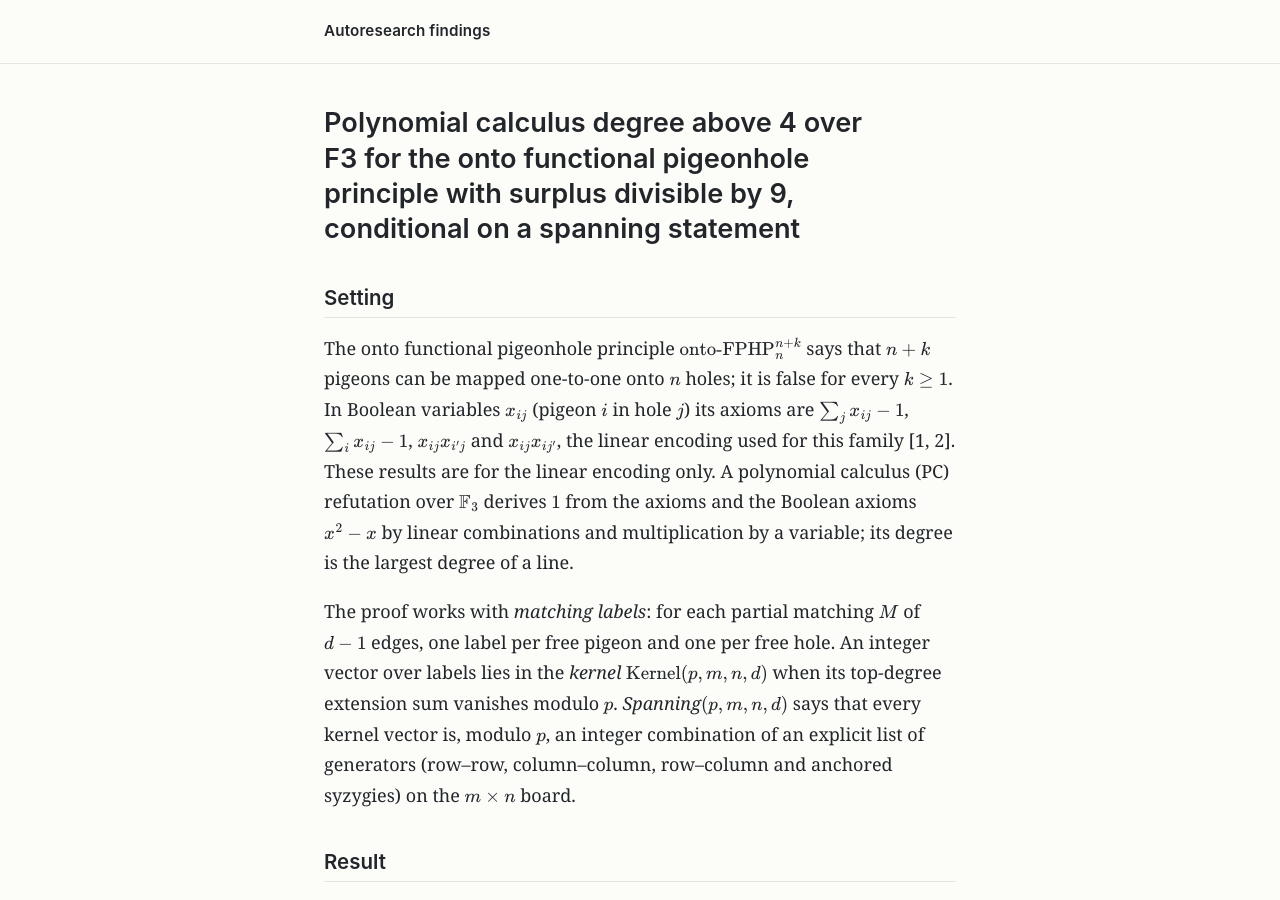
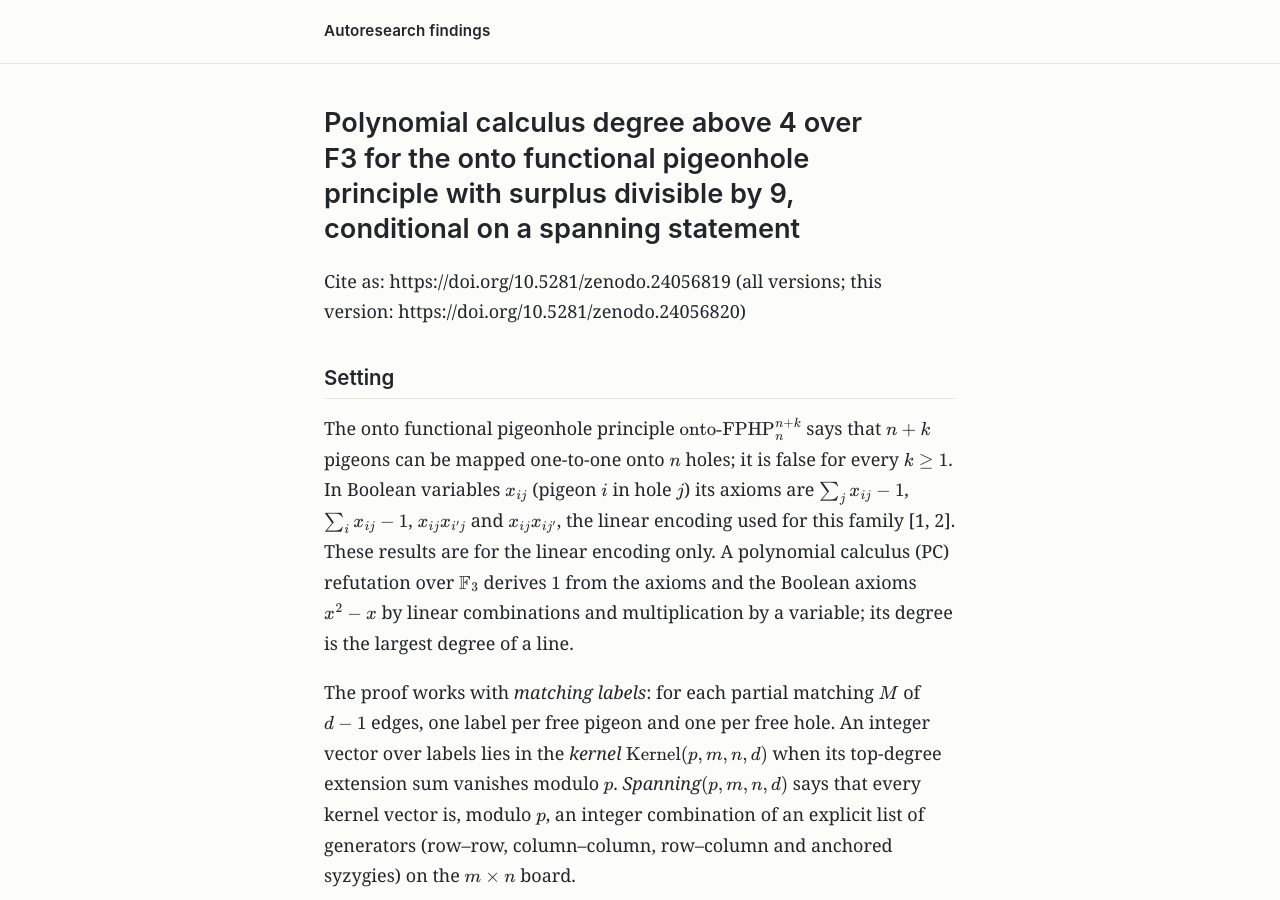
Before and after one commit to kodakodapa/autoresearch-findings, a Jekyll site: the page built from findings/conditional-pc-degree-four-onto-fphp-surplus-9.md, in a window 1280 px wide and 900 px high. Built offline with Jekyll 4.4.1, drawn with Linux system fonts in a browser that asks for light colours.

Commit message:
Record Zenodo DOIs

```diff
--- a/findings/conditional-pc-degree-four-onto-fphp-surplus-9.md
+++ b/findings/conditional-pc-degree-four-onto-fphp-surplus-9.md
@@ -1,10 +1,12 @@
 ---
 layout: default
 title: "Polynomial calculus degree above 4 over F3 for the onto functional pigeonhole principle with surplus divisible by 9, conditional on a spanning statement"
-scholar: {"citation_title": "Polynomial calculus degree above 4 over F3 for the onto functional pigeonhole principle with surplus divisible by 9, conditional on a spanning statement", "citation_author": "Lindheim, Bj\u00f6rn", "citation_publication_date": "2026/11/08", "citation_abstract_html_url": "https://kodakodapa.github.io/autoresearch-findings/findings/conditional-pc-degree-four-onto-fphp-surplus-9.html", "citation_pdf_url": "https://kodakodapa.github.io/autoresearch-findings/claims/conditional-pc-degree-four-onto-fphp-surplus-9/paper.pdf"}
+scholar: {"citation_title": "Polynomial calculus degree above 4 over F3 for the onto functional pigeonhole principle with surplus divisible by 9, conditional on a spanning statement", "citation_author": "Lindheim, Bj\u00f6rn", "citation_publication_date": "2026/11/08", "citation_abstract_html_url": "https://kodakodapa.github.io/autoresearch-findings/findings/conditional-pc-degree-four-onto-fphp-surplus-9.html", "citation_pdf_url": "https://kodakodapa.github.io/autoresearch-findings/claims/conditional-pc-degree-four-onto-fphp-surplus-9/paper.pdf", "citation_doi": "10.5281/zenodo.24056820"}
 ---
 
 # Polynomial calculus degree above 4 over F3 for the onto functional pigeonhole principle with surplus divisible by 9, conditional on a spanning statement
+
+Cite as: https://doi.org/10.5281/zenodo.24056819 (all versions; this version: https://doi.org/10.5281/zenodo.24056820)
 
 <!-- owner-summary -->
 ## Setting
```
Also changed, not shown: _posts/2026-11-08-conditional-pc-degree-four-onto-fphp-surplus-9.md (+3 -1 lines), claims/conditional-pc-degree-four-onto-fphp-surplus-9/claim.md (+2 -0 lines), claims/conditional-pc-degree-four-onto-fphp-surplus-9/manifest.json, report/manifest.json, 2 other files.
